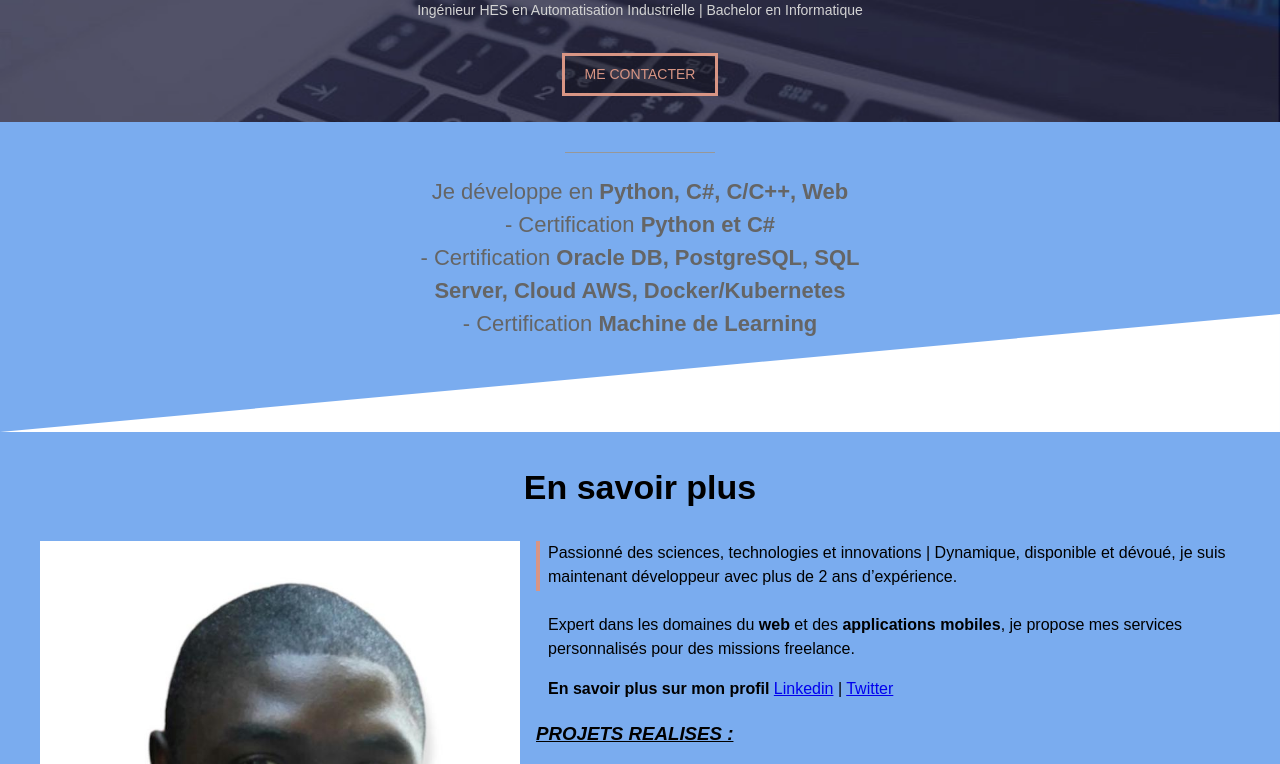
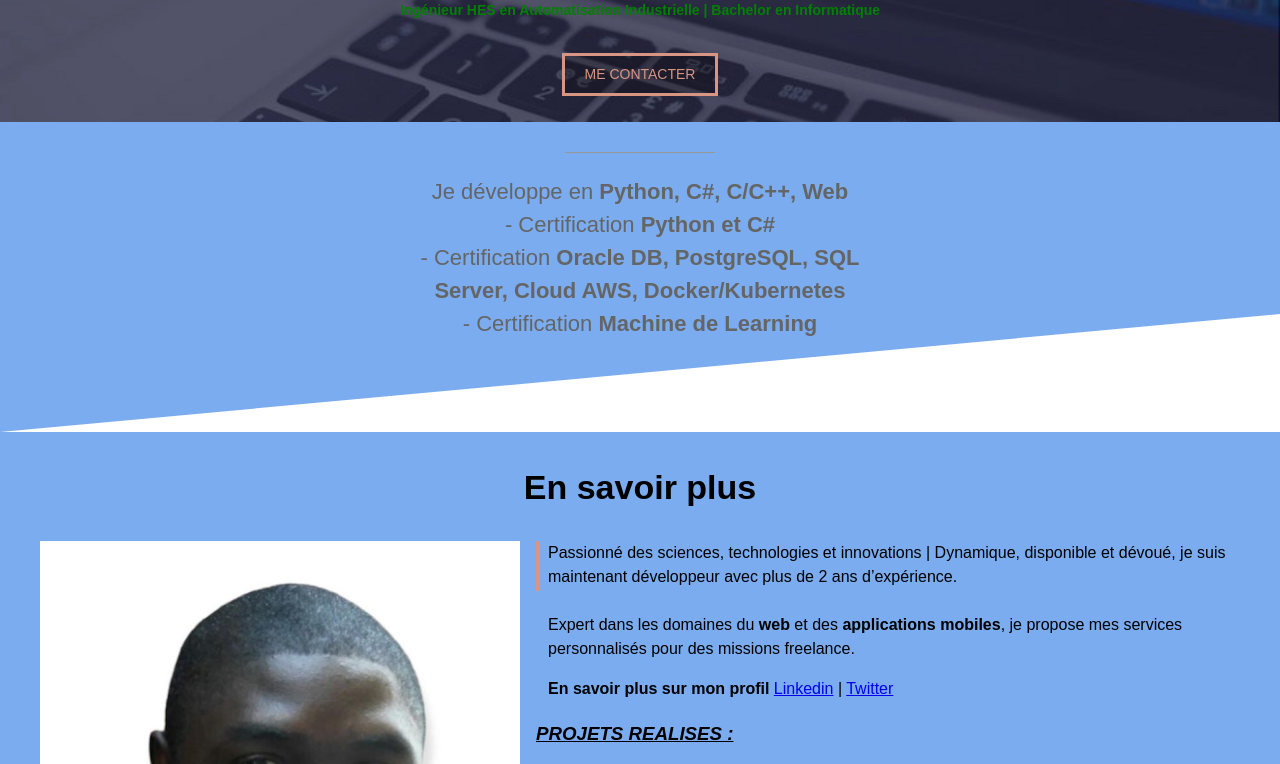
Before and after one commit to ttchoffo/ttheo, a plain HTML site: page index.html in a window 1280 px wide. Shown: the part 238-1002 px from the top of the page. Drawn offline with Linux system fonts and the light colour scheme.

Commit message:
Add files via upload

```diff
--- a/index.html
+++ b/index.html
@@ -11,7 +11,7 @@
 		<div class="cover">
 			<img class="cover-profile" src="images/profile.jpg"/>
 			<h1>Théophile Tchoffo</h1>
-			<p>Ingénieur HES en Automatisation Industrielle | Bachelor en Informatique</p>
+			<p style="color: green"><b>Ingénieur HES en Automatisation Industrielle | Bachelor en Informatique</b></p>
 
 			<div style="text-align: center;">
 				<a class="contact-button" href="mailto:mon_email@gmail.com?subject=Contact%20depuis%20ttchoffo.com">ME CONTACTER</a>
```
